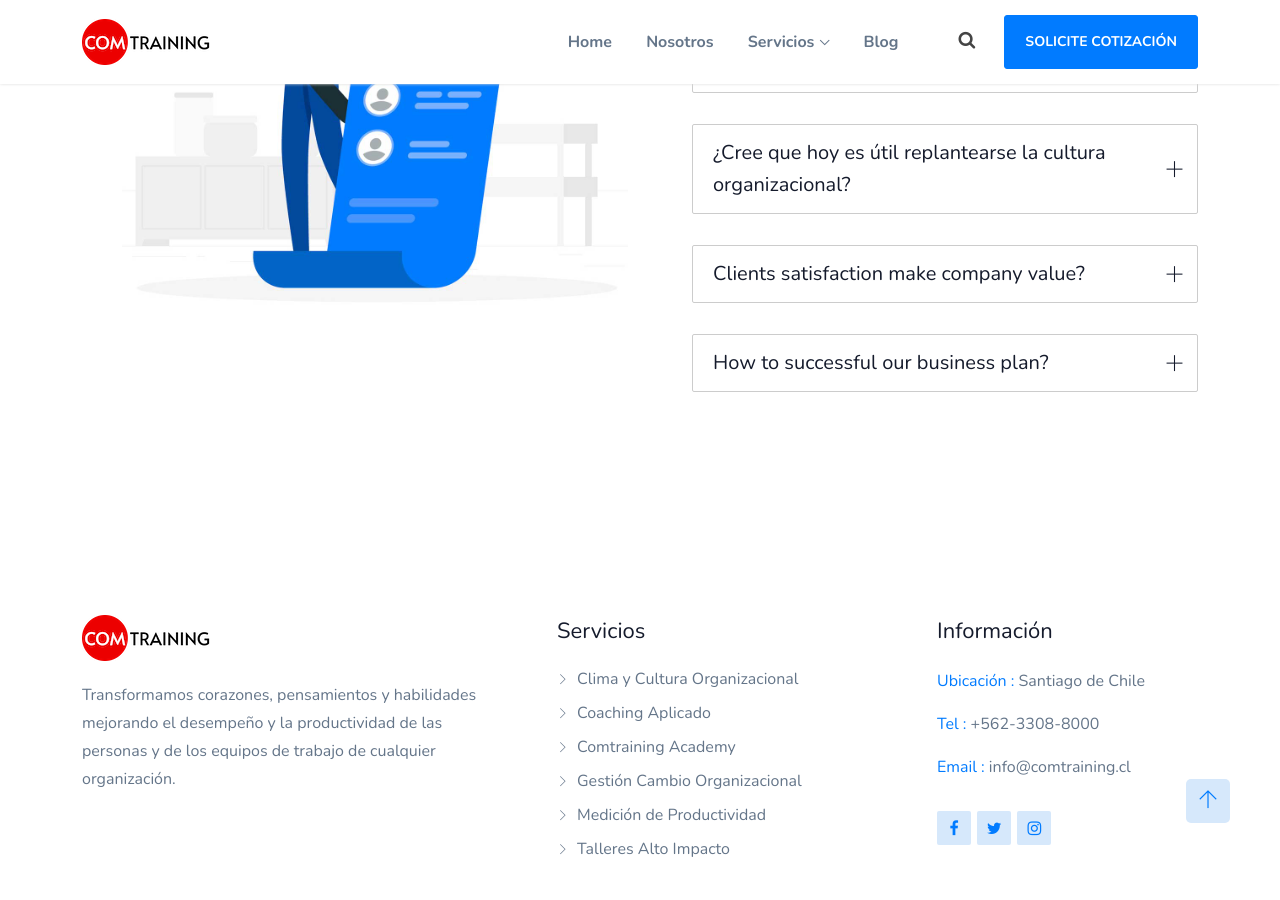
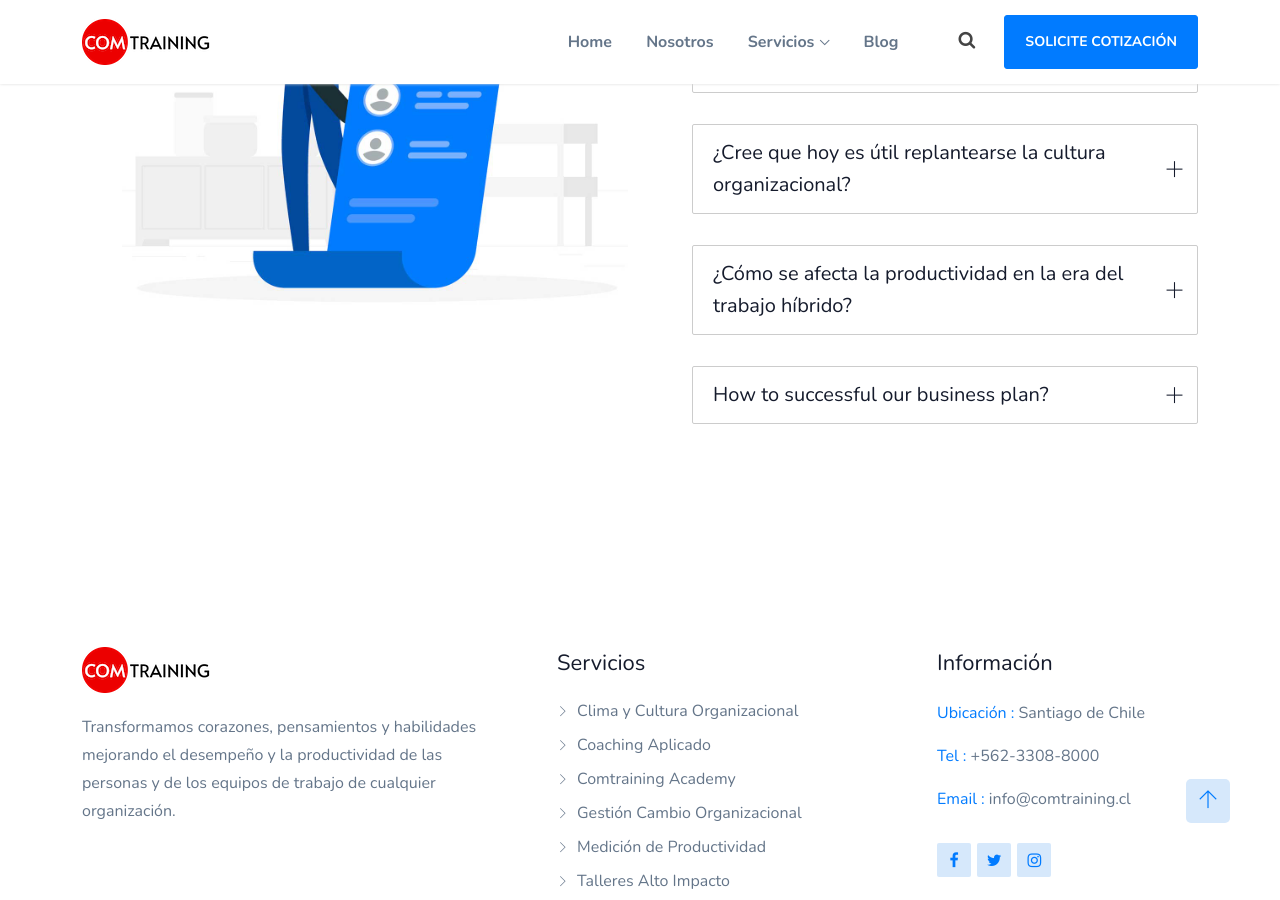
Before and after one commit to fjvalles/comtraining-landing, a Jekyll site: the page built from faq.html, in a window 1280 px wide and 900 px high, scrolled down 656 px. Built offline with Jekyll 4.4.1, drawn with Linux system fonts in a browser that asks for light colours; a script that is not in the unit is left out; part of the change alters nothing that is shown.

```diff
--- a/_data/faqs.yml
+++ b/_data/faqs.yml
@@ -7,10 +7,12 @@ items:
     answer: En el mundo donde los empleados están pensando no solo en por qué
       trabajan o dónde trabajan, sino también en cómo trabajan, es útil
       considerar que las nuevas formas de trabajar afectan la cultura y valores.
-  - question: Clients satisfaction make company value?
-    answer: When replacing a multi-lined selection of text, the generated dummy text
-      maintains the amount of lines. When replacing a selection of text within a
-      single line, the amount of words is roughly being .
+  - question: ¿Cómo se afecta la productividad en la era del trabajo híbrido?
+    answer: Las mediciones de la productividad en la era del trabajo híbrido han
+      cambiado. Hoy existen variables a medir que afectan directamente la
+      productividad como es la pérdida de conexión con los compañeros de trabajo
+      que produce un aislamiento de las redes en el trabajo lo que puede
+      impactar la transferencia de conocimientos.
   - question: How to successful our business plan?
     answer: When replacing a multi-lined selection of text, the generated dummy text
       maintains the amount of lines. When replacing a selection of text within a
```
